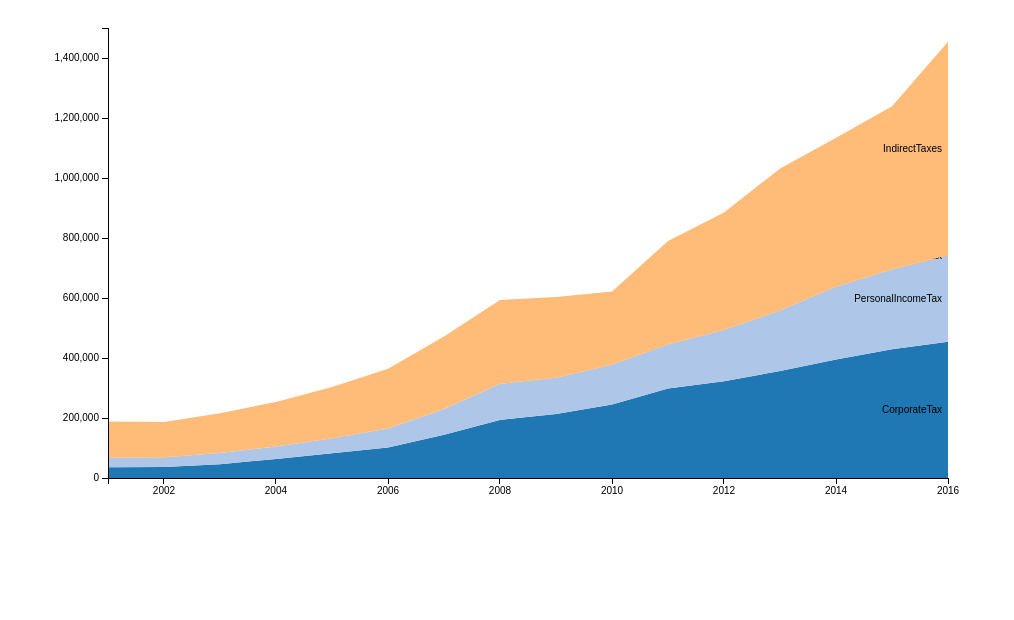
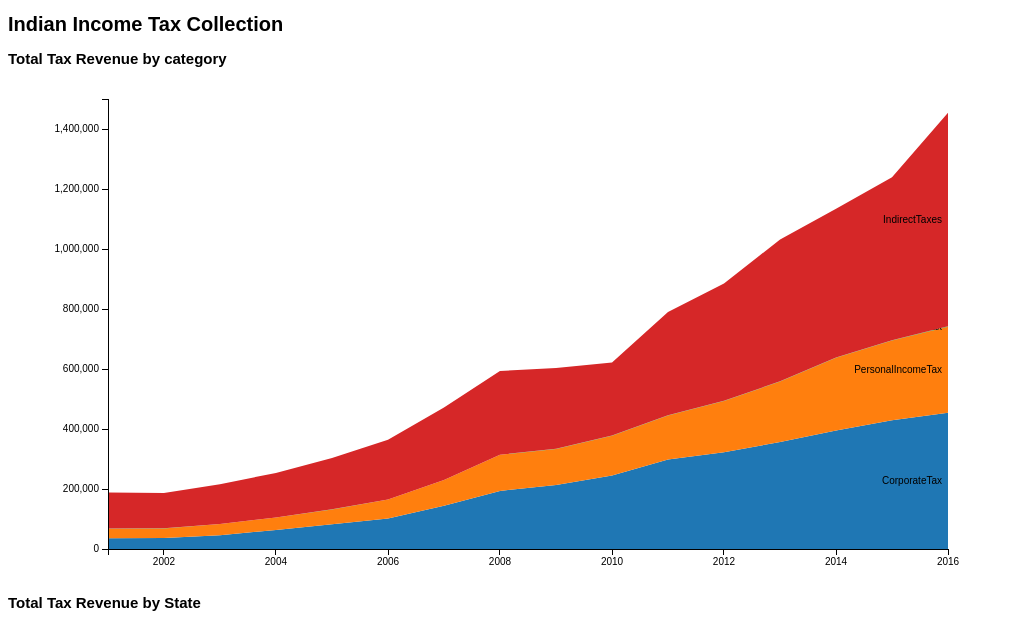
Before and after one commit to rohithdaka/indian-income-tax-collection, a plain HTML site: page index.html in a window 1280 px wide. Shown: the whole page, without its empty margins (0-1014 px from the left). Drawn offline with nearby package versions, Linux system fonts and the light colour scheme.

Commit message:
Tax by category visualization complete

```diff
--- a/index.html
+++ b/index.html
@@ -18,8 +18,14 @@ body {
 }
 
 </style>
+<script src="//d3js.org/d3.v3.min.js"></script>
+
+<h1> Indian Income Tax Collection </h1>
 <body>
-<script src="//d3js.org/d3.v3.min.js"></script>
+  <h2> Total Tax Revenue by category</h2>
+  <svg id="taxcategory"> </svg>
+  <h2> Total Tax Revenue by State </h2>
+  <svg id="stateWide"></svg>
 <script>
 
 var margin = {top: 20, right: 20, bottom: 30, left: 100},
@@ -36,7 +42,7 @@ var y = d3.scale.linear()
     .domain([0,1500000])
     .range([height, 0]);
 
-var color = d3.scale.category20();
+var color = d3.scale.category10();
 
 var xAxis = d3.svg.axis()
     .scale(x)
@@ -54,7 +60,7 @@ var area = d3.svg.area()
 var stack = d3.layout.stack()
     .values(function(d) { return d.values; });
 
-var svg = d3.select("body").append("svg")
+var svg = d3.select("#taxcategory")
     .attr("width", width + margin.left + margin.right)
     .attr("height", height + margin.top + margin.bottom)
   .append("g")
```
